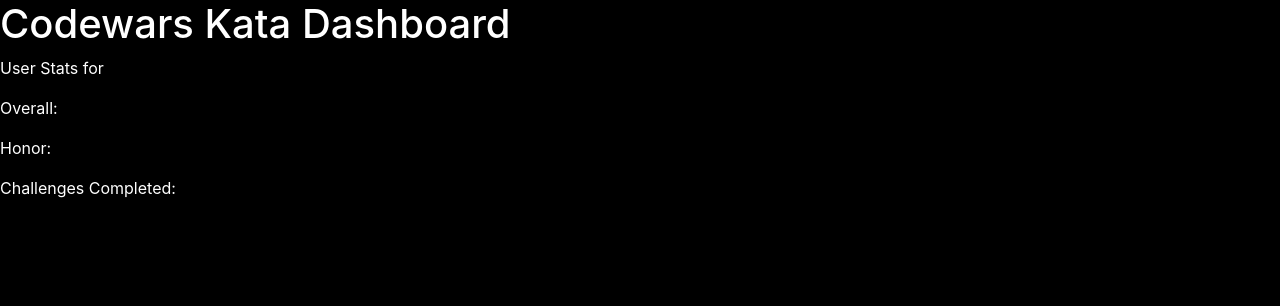
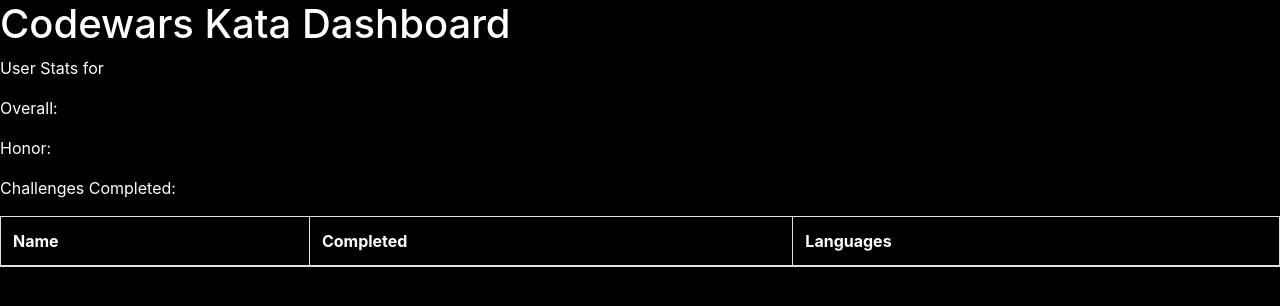
Before and after one commit to Steph-harris/codewars_dashboard, a Python web app: template templates/index.html in a window 1280 px wide. Shown: the top 306 px of the page. Run offline with Jinja, Linux system fonts and the light colour scheme; the template is opened without the code that fills it, so the values that code supplies are empty; some libraries are stand-ins or nearby versions.

Commit message:
adding in datatable

```diff
--- a/static/scripts/main.js
+++ b/static/scripts/main.js
@@ -13,7 +13,27 @@ $(document).ready(function(){
       $("#completed").text(user['codeChallenges']['totalCompleted']);
 
       console.table(dt['general'])
-      console.table(dt['challenge_info'])
+      buildChallengeTable(katas)
     }
   });
+
+  function buildChallengeTable(dt){
+    console.table(dt)
+
+    table = $("#challenge_tbl");
+// get moment.js and format the time
+// click on a name, do new call to get the challenge stuff and put it in a modal
+    table.DataTable({
+      data:dt['data'],
+      columns: [
+        { data: 'name' },
+        { data: 'completedAt' },
+        { data: 'completedLanguages',
+          render: function ( data ) {
+            return data.join(", ");
+          }
+        },
+      ]
+    });
+  }
 });
--- a/templates/index.html
+++ b/templates/index.html
@@ -26,8 +26,17 @@
       </p>
 
     </div>
-
+<!--  Style the table -->
     <div id="main">
+      <table id="challenge_tbl" class="table table-striped table-bordered" style="width:100%">
+        <thead>
+          <tr>
+            <th>Name</th>
+            <th>Completed</th>
+            <th>Languages</th>
+          </tr>
+        </thead>
+      </table>
     </div>
 
     <script src="https://code.jquery.com/jquery-3.3.1.min.js"></script>
```
